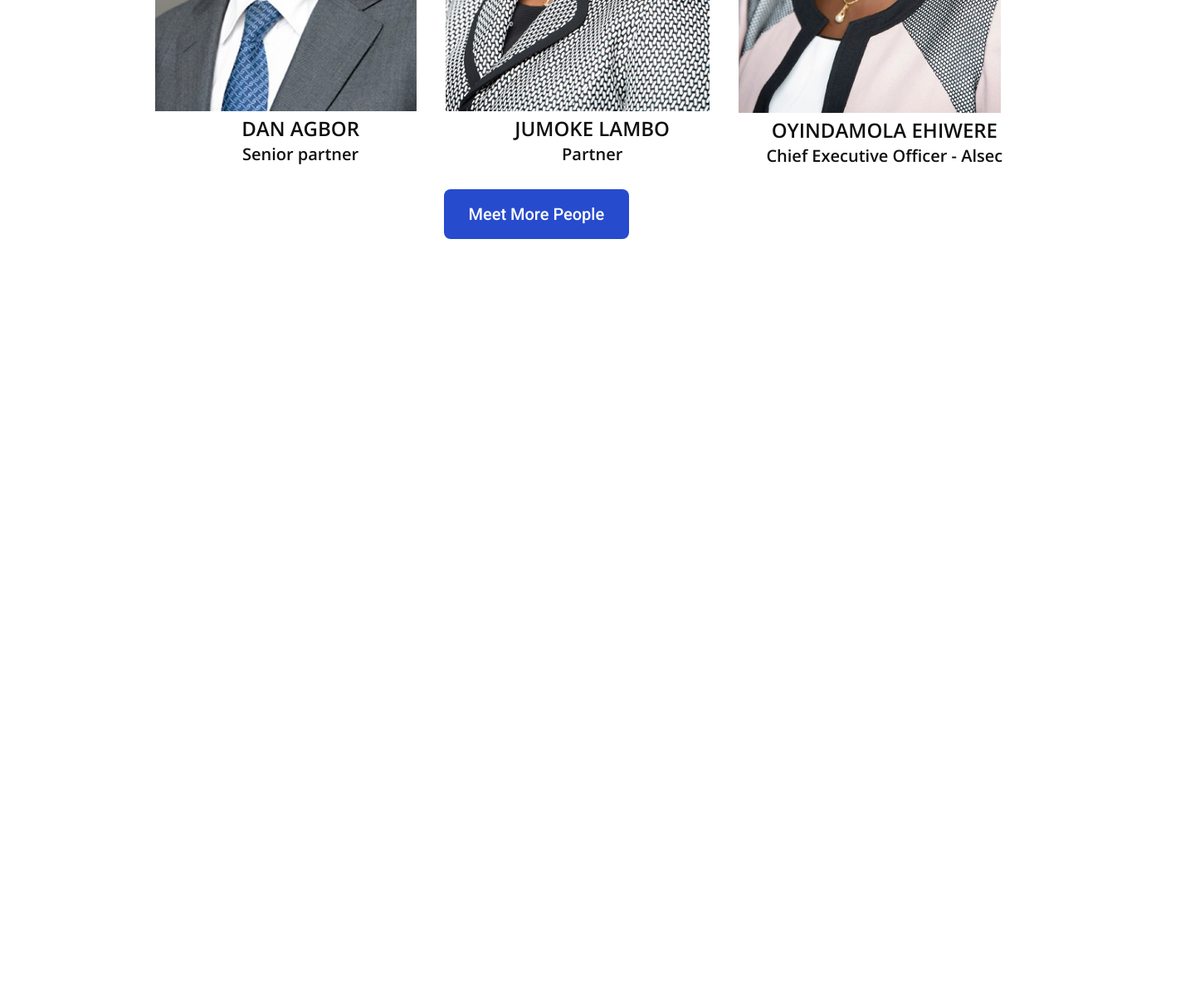
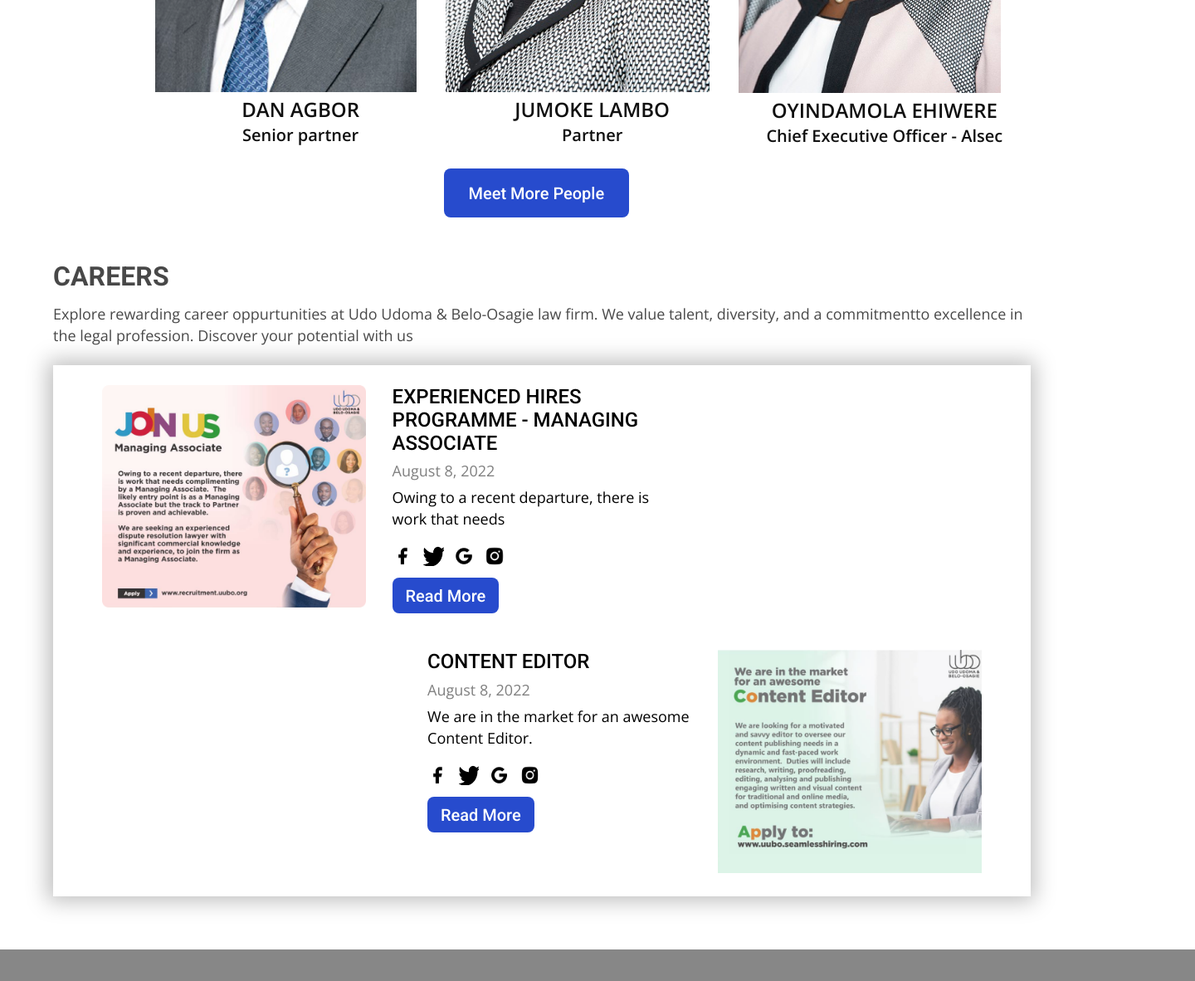
Before and after one commit to TJP-Studios/TJP-3, a plain HTML site: page index.html in a window 1280 px wide. Shown: the part 2960-4142 px from the top of the page at 83% size, 1440 px wide, since content can reach past the window. Before the commit the page ends 3260 px from the top, so only its background shows below. Drawn offline with nearby package versions, Linux system fonts and the light colour scheme.

Commit message:
Completed the homepage

```diff
--- a/index.html
+++ b/index.html
@@ -214,8 +214,65 @@
 
             <a href="">Meet More People</a>
         </section>
+
+        <section class="home-careers">
+            <h3>CAREERS</h3>
+            <p>
+                Explore rewarding career oppurtunities at Udo Udoma & Belo-Osagie law firm. We value talent, diversity, and a commitmentto excellence in the legal profession. Discover your potential with us
+            </p>
+
+            <div class="home-careers-container">
+                <div class="home-careers-top">
+                    <div class="home-careers-img">
+                        <img src="./img/career-1.png" alt="">
+                    </div>
+
+                    <div class="home-careers-txt">
+                        <h2>
+                            EXPERIENCED HIRES PROGRAMME - MANAGING ASSOCIATE
+                        </h2>
+                        <h4>August 8, 2022</h4>
+                        <p>
+                            Owing to a recent departure, there is work that needs
+                        </p>
+                        <div class="home-career-socials">
+                            <img src="./img/Facebook.png" alt="">
+                            <img src="./img/twitter.png" alt="">
+                            <img src="./img/Google-alt.png" alt="">
+                            <img src="./img/Instagram.png" alt="">
+                        </div>
+
+                        <a href="">Read More</a>
+                    </div>
+                </div>
+
+                <div class="home-careers-bottom">
+                    <div class="home-careers-txt">
+                        <h2>CONTENT EDITOR</h2>
+                        <h4>August 8, 2022</h4>
+                        <p>
+                            We are in the market for an awesome Content Editor.
+                        </p>
+                        <div class="home-career-socials">
+                            <img src="./img/Facebook.png" alt="">
+                            <img src="./img/twitter.png" alt="">
+                            <img src="./img/Google-alt.png" alt="">
+                            <img src="./img/Instagram.png" alt="">
+                        </div>
+
+                        <a href="">Read More</a>
+                    </div>
+
+                    <div class="home-careers-img">
+                        <img src="./img/career-2.png" alt="">
+                    </div>
+                </div>
+            </div>
+        </section>
     </main>
 
-    <footer></footer>
+    <footer>
+
+    </footer>
 </body>
 </html>
--- a/styles.css
+++ b/styles.css
@@ -211,7 +211,7 @@
     line-height: 40px; /* 125% */
     letter-spacing: 0.08px;
     color: var(--neutral-color-500, #484848);
-    margin-bottom: 2%;
+    margin-bottom: 1%;
 }
 
 .expertise {
@@ -301,7 +301,7 @@
 }
 
 .home-people h3 {
-    margin-bottom: 0.5%;
+    /* margin-bottom: 0.5%; */
 }
 
 .home-people p {
@@ -310,7 +310,7 @@
     font-size: 18px;
     font-weight: 400;
     line-height: 26px; /* 144.444% */
-    margin-bottom: 1.5%;
+    margin-bottom: 1%;
 }
 
 .home-people-container {
@@ -351,3 +351,87 @@
     padding: 1.5% 2.5%;
     margin-left: 40%;
 }
+
+.home-careers {
+    padding: 3% 3% 2% 5%;
+}
+
+.home-careers p {
+    color: var(--neutral-color-500, #484848);
+    font-family: Open Sans;
+    font-size: 18px;
+    font-weight: 400;
+    line-height: 26px; /* 144.444% */
+    margin-bottom: 2%;
+}
+
+.home-careers-container {
+    background: #FFF;
+    box-shadow: -1px 0px 24px 6px rgba(0, 0, 0, 0.25);
+}
+
+.home-careers-top {
+    display: flex;
+    justify-content: flex-start;
+    gap: 3%;
+    padding: 2% 5%;
+}
+.home-careers-bottom {
+    display: flex;
+    justify-content: flex-end;
+    gap: 3%;
+    padding: 2% 5%;
+}
+
+.home-careers-img, .home-careers-txt {
+    width: 30%;
+}
+
+.home-careers-txt h2 {
+    color: #000;
+    font-size: 24px;
+    font-weight: 500;
+    line-height: 28px; /* 116.667% */
+}
+
+.home-careers-txt h4 {
+    color: rgba(0, 0, 0, 0.50);
+    font-family: Open Sans;
+    font-size: 18px;
+    font-weight: 400;
+    line-height: 26px; /* 144.444% */
+    margin: 2% 0;
+}
+
+.home-careers-txt p {
+    color: #000;
+    font-family: Open Sans;
+    font-size: 18px;
+    font-weight: 400;
+    line-height: 26px; /* 144.444% */
+    }
+
+.home-career-socials {
+    width: 8%;
+    display: flex;
+    align-items: center;
+    gap: 45%;
+    margin: 6% 0;
+}
+
+.home-careers-txt a {
+    font-size: 20px;
+    font-weight: 500;
+    line-height: 32px; /* 160% */
+    color: #FFF;
+    border-radius: 8px;
+    background: #274BCD;
+    padding: 3% 5%;
+}
+
+footer {
+    width: 1440px;
+    height: 412px;
+    background: var(--primarycolor-900, #878787);
+    margin-top: 3%;
+}
```
Also changed, not shown: img/Facebook.png (added), img/Google-alt.png (added), img/Instagram.png (added), img/career-1.png (added), img/career-2.png (added), img/twitter.png (added).
